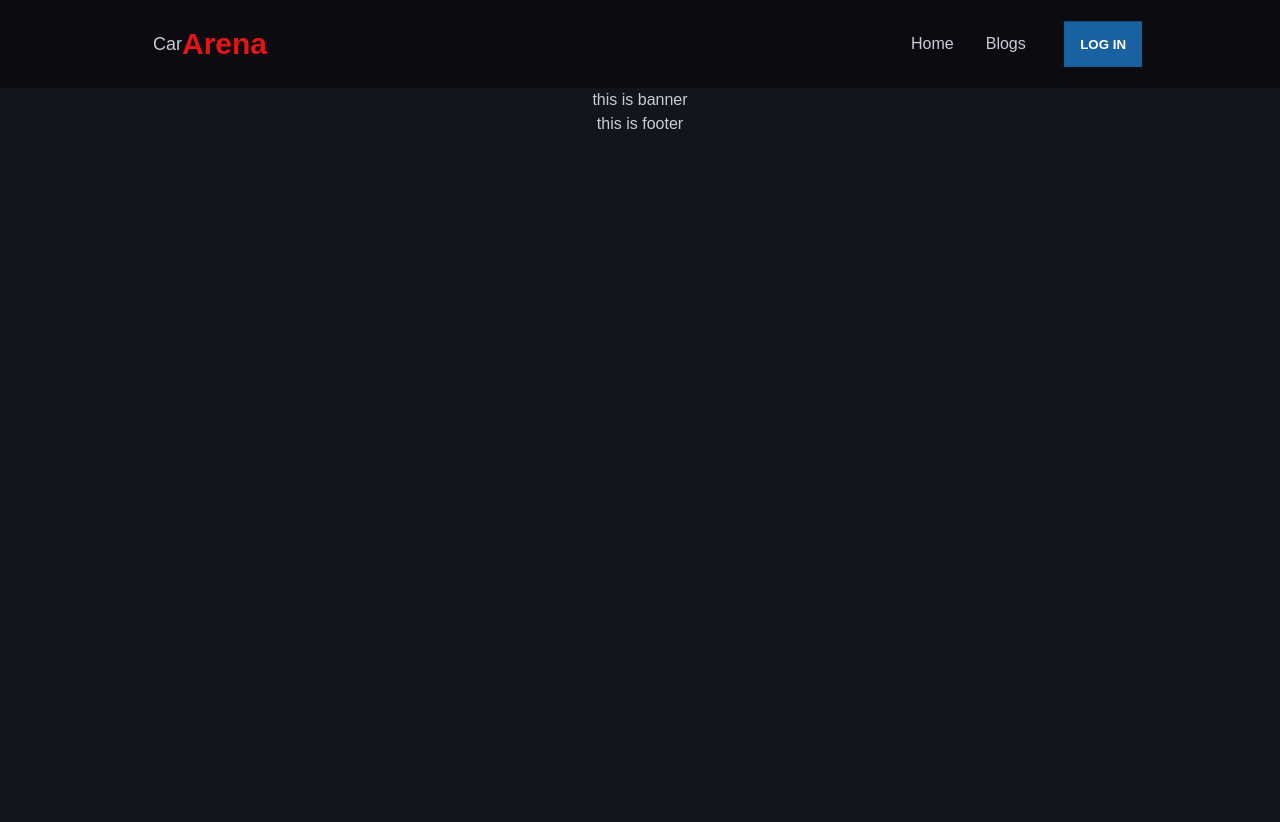
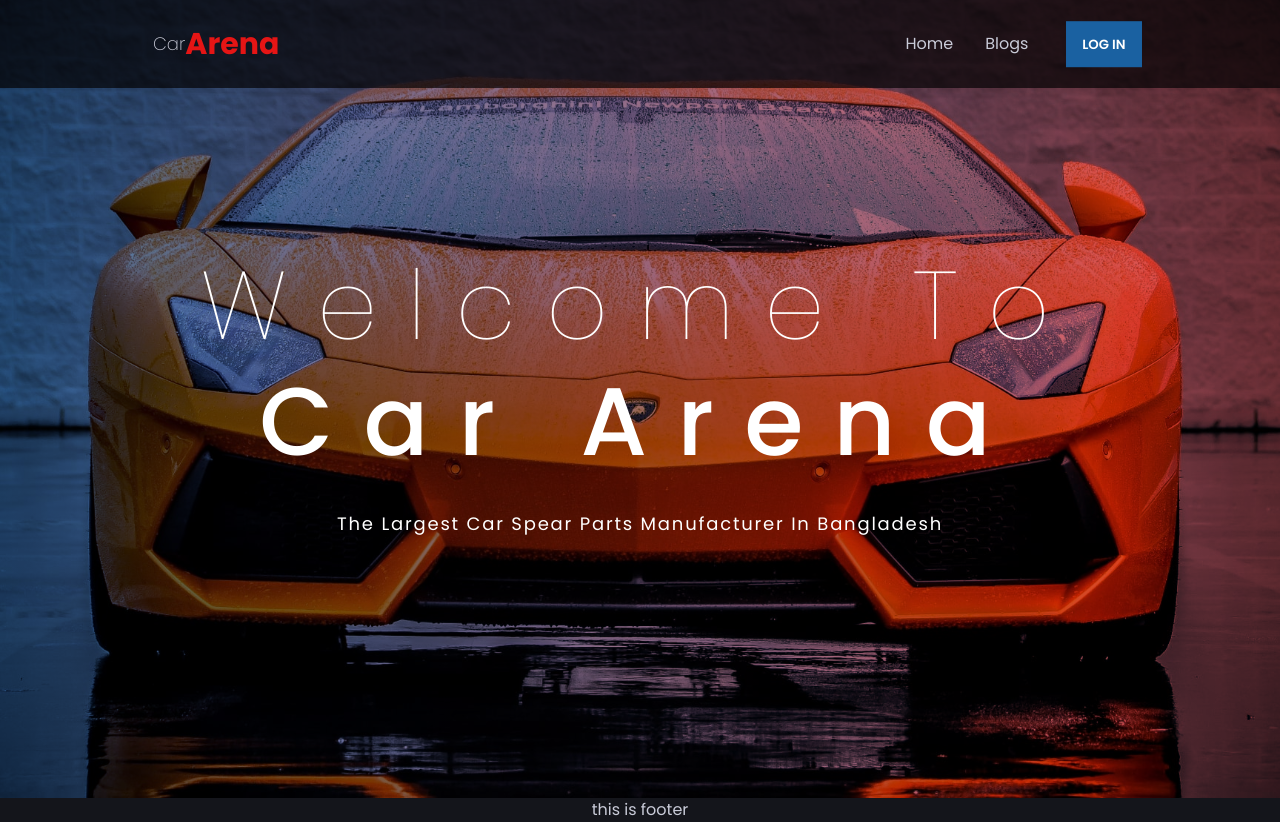
Before and after one commit to mjaumi/phero-assignment12-cars-arena-client-side, a React (Create React App) app: page / in a window 1280 px wide. Before the commit the page ends 800 px from the top, so only its background shows below. Built offline with nearby package versions, Linux system fonts and the light colour scheme.

Commit message:
banner component done

```diff
--- a/src/App.css
+++ b/src/App.css
@@ -1,3 +1,5 @@
+@import url('https://fonts.googleapis.com/css2?family=Poppins:ital,wght@0,100;0,200;0,300;0,400;0,500;0,600;0,700;0,800;1,900&display=swap');
+
 .App {
   text-align: center;
 }
--- a/src/Pages/Home/Banner/Banner.js
+++ b/src/Pages/Home/Banner/Banner.js
@@ -4,8 +4,11 @@ const Banner = () => {
 
     // rendering banner component here
     return (
-        <div>
-            <h2>this is banner</h2>
+        <div className='h-screen bg-banner-img bg-blend-multiply bg-no-repeat bg-center bg-cover flex flex-col justify-center items-center'>
+            <div className='text-neutral'>
+                <h2 className='w-full text-5xl md:text-8xl font-thin md:tracking-[30px] animate-bottom-top-fade-in'>Welcome To <br /> <span className='font-medium mt-5 block'>Car Arena</span></h2>
+                <p className='mt-12 md:mt-10 tracking-widest w-[90%] mx-auto text-sm md:text-lg opacity-0 animate-fade-in'>The Largest Car Spear Parts Manufacturer In Bangladesh</p>
+            </div>
         </div>
     );
 };
--- a/src/Pages/Shared/Header/Header.js
+++ b/src/Pages/Shared/Header/Header.js
@@ -5,7 +5,7 @@ const Header = () => {
 
     // rendering header component here
     return (
-        <header className='bg-base-300 py-3 bg-opacity-50'>
+        <header className='bg-base-300 py-3 bg-opacity-70 sticky top-0 -mb-[90px]'>
             <nav className='w-full md:w-4/5 mx-auto'>
                 <div className='navbar'>
                     <div className='navbar-start'>
@@ -21,7 +21,7 @@ const Header = () => {
                                 </div>
                             </ul>
                         </div>
-                        <Link to='/' className='btn btn-ghost normal-case text-lg font-thin'>Car <span className='text-3xl font-bold text-primary'>Arena</span></Link>
+                        <Link to='/' className='btn btn-ghost normal-case text-lg font-extralight'>Car <span className='text-3xl font-bold text-primary'>Arena</span></Link>
                     </div>
                     <div className='navbar-end hidden lg:flex'>
                         <ul className='menu menu-horizontal p-0 mr-5'>
--- a/tailwind.config.js
+++ b/tailwind.config.js
@@ -4,9 +4,26 @@ module.exports = {
   ],
   theme: {
     extend: {
+      backgroundImage: {
+        'banner-img': "linear-gradient(90deg, rgba(26, 97, 161, 0.8), rgba(229, 21, 21, 0.7)), url('/src/Assets/images/banner.jpg')",
+      },
       fontFamily: {
         'poppins': ["'Poppins'", 'sans-serif'],
       },
+      keyframes: {
+        'bottom-top-fade-in': {
+          '0%': { 'margin-top': '200px', opacity: 0 },
+          ' 100%': { 'margin-top': '0px', opacity: 1 },
+        },
+        'fade-in': {
+          '0%': { opacity: 0 },
+          ' 100%': { opacity: 1 },
+        }
+      },
+      animation: {
+        'bottom-top-fade-in': 'bottom-top-fade-in 1s ease-in-out',
+        'fade-in': 'fade-in 1s ease-in-out 1s forwards',
+      }
     },
   },
   plugins: [require('daisyui')],
```
Also changed, not shown: src/Assets/images/banner.jpg (added).
